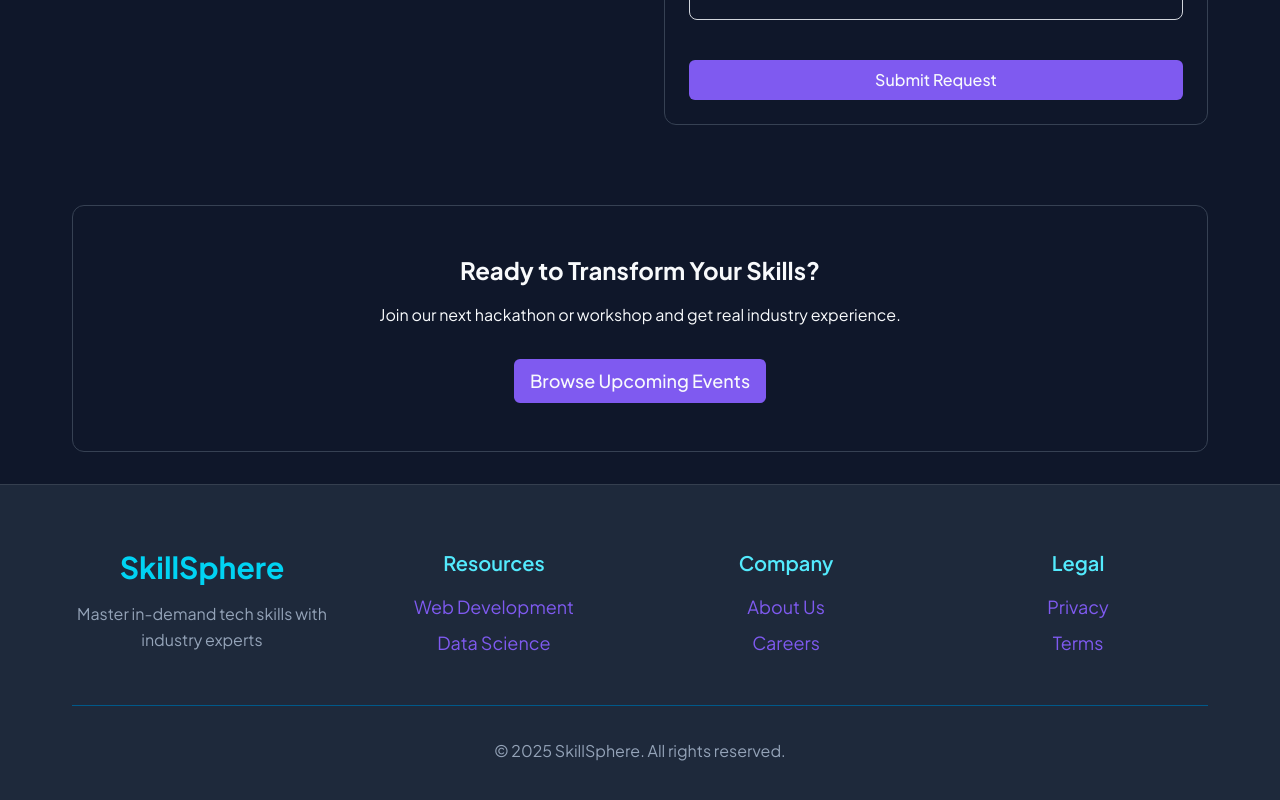
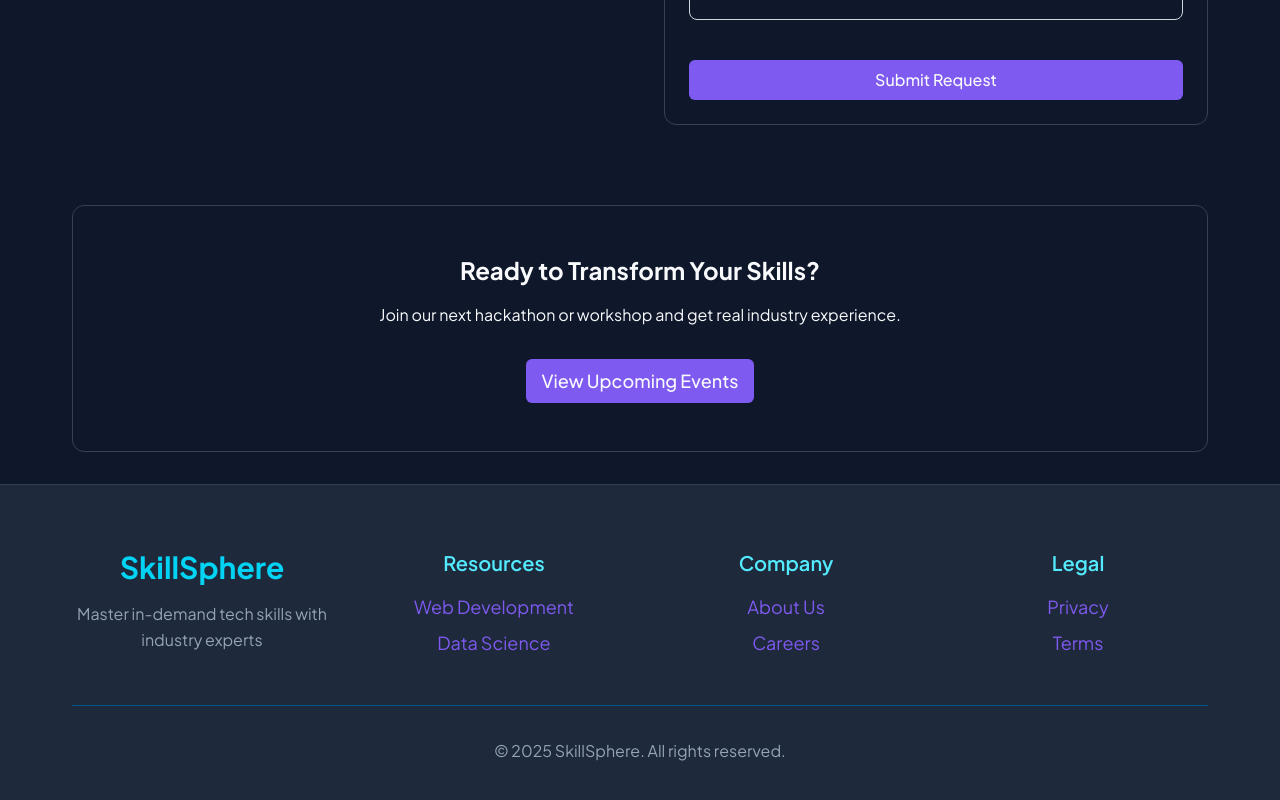
Before and after one commit to ZayanMustafa/eventmanagementapp, a Next.js app: page /about in a window 1280 px wide. Shown: the part 2143-2943 px from the top of the page. Built offline with nearby package versions, Linux system fonts and the light colour scheme.

Commit message:
Solve Errors

```diff
--- a/package.json
+++ b/package.json
@@ -11,7 +11,7 @@
   "dependencies": {
     "@next/font": "^14.2.15",
     "framer-motion": "^12.23.11",
-    "next": "15.4.4",
+    "next": "^15.4.5",
     "react": "19.1.0",
     "react-countup": "^6.5.3",
     "react-dom": "19.1.0"
--- a/src/app/about/page.js
+++ b/src/app/about/page.js
@@ -9,6 +9,7 @@ import { ABOUT_DATA } from "@/constant/AboutData";
 import VisionCard from "@/componets/About/VisionCard";
 import TeamMember from "@/componets/About/TeamMember";
 import EventRequestForm from "@/componets/Events/EventRequestForm";
+import Link from "next/link";
 
 export default function AboutPage() {
   return (
@@ -146,9 +147,12 @@ export default function AboutPage() {
         <p className="text-secondary mb-8 max-w-2xl mx-auto">
           Join our next hackathon or workshop and get real industry experience.
         </p>
-        <Button size="lg" asLink href="/events">
-          Browse Upcoming Events
-        </Button>
+        <Link href="/events">
+          <Button size="lg" className="px-8 py-4">
+            View Upcoming Events
+          </Button>
+        </Link>
+
       </motion.section>
     </motion.main>
   );
--- a/src/componets/About/TeamMember.js
+++ b/src/componets/About/TeamMember.js
@@ -5,7 +5,7 @@
 'use client';
 
 import { motion } from 'framer-motion';
-import { fadeIn, hoverScale } from '@/lib/animation';
+import { hoverScale } from '@/lib/animation';
 
 export default function TeamMember({ member }) {
   return (
--- a/src/componets/Contact/SupportForm.js
+++ b/src/componets/Contact/SupportForm.js
@@ -39,10 +39,10 @@ export default function SupportForm() {
       {isSuccess ? (
         <div className="text-center py-8">
           <div className="inline-flex items-center justify-center w-16 h-16 bg-green-500/10 rounded-full text-green-400 mb-4">
-            <FaCheck className="text-2xl" />
+            {/* <FaCheck className="text-2xl" /> */}
           </div>
           <h4 className="text-xl font-medium mb-2">Message Sent!</h4>
-          <p className="text-secondary">We'll respond within 24 hours</p>
+          <p className="text-secondary">We&apos;ll respond within 24 hours</p>
         </div>
       ) : (
         <form onSubmit={handleSubmit} className="space-y-4">
@@ -80,7 +80,7 @@ export default function SupportForm() {
           >
             {isSubmitting ? (
               <>
-                <FaSpinner className="animate-spin mr-2" />
+                {/* <FaSpinner className="animate-spin mr-2" /> */}
                 Sending...
               </>
             ) : (
--- a/src/componets/Events/EventCard.js
+++ b/src/componets/Events/EventCard.js
@@ -1,13 +1,12 @@
-
-
 // File: src/componets/Events/EventCard.js
-'use client';
-import { motion } from 'framer-motion';
-import { fadeIn } from '@/lib/animation';
-import { useState } from 'react';
-import Modal from '../model';
-import Button from '../ui/Button';
-import EnrollmentForm from './EventForm';
+"use client";
+import { motion } from "framer-motion";
+import { fadeIn } from "@/lib/animation";
+import { useState } from "react";
+import Modal from "../model";
+import Button from "../ui/Button";
+import EnrollmentForm from "./EventForm";
+import Image from "next/image";
 
 export default function EventCard({ event }) {
   const [showForm, setShowForm] = useState(false);
@@ -27,7 +26,9 @@ export default function EventCard({ event }) {
         className="card hover:shadow-xl transition-shadow"
       >
         <div className="h-48 overflow-hidden rounded-t-lg">
-          <img
+          <Image
+            width={400}
+            height={200}
             src={event.image}
             alt={event.title}
             className="w-full h-full object-cover"
@@ -49,10 +50,12 @@ export default function EventCard({ event }) {
             <div className="flex items-center gap-2">
               <span>{event.venue}</span>
             </div>
-            <div className={`flex items-center gap-2 ${
-              isFull ? 'text-red-400' : 'text-accent'
-            }`}>
-              {isFull ? 'Event Closed' : `${seatsLeft} seats left`}
+            <div
+              className={`flex items-center gap-2 ${
+                isFull ? "text-red-400" : "text-accent"
+              }`}
+            >
+              {isFull ? "Event Closed" : `${seatsLeft} seats left`}
             </div>
           </div>
 
@@ -62,7 +65,7 @@ export default function EventCard({ event }) {
             disabled={isFull}
             onClick={handleEnrollClick}
           >
-            {isFull ? 'Event Closed' : 'Enroll Now'}
+            {isFull ? "Event Closed" : "Enroll Now"}
           </Button>
         </div>
       </motion.div>
@@ -76,10 +79,7 @@ export default function EventCard({ event }) {
           title={`Enroll in ${event.title}`}
           size="md"
         >
-  <EnrollmentForm
-    event={event}
-    onSuccess={() => setShowForm(false)}
-  />
+          <EnrollmentForm event={event} onSuccess={() => setShowForm(false)} />
         </Modal>
       )}
     </>
--- a/src/sections/mainpage/Hero.js
+++ b/src/sections/mainpage/Hero.js
@@ -8,8 +8,7 @@ import { motion } from 'framer-motion';
 import { heroImageAnim, heroTextAnim, heroButtonAnim } from '@/lib/animation';
 import { HERO_DATA } from '@/constant/HeroData';
 import Button from '@/componets/ui/Button';
-// import { HERO_DATA } from '@/constants/hero';
-// import Button from '@/components/ui/Button';
+import Link from 'next/link';
 
 export default function Hero() {
   return (
@@ -19,6 +18,8 @@ export default function Hero() {
         {...heroImageAnim}
         className="absolute inset-0 z-0"
         style={{
+          height: '100%',
+          width: '100%',
           backgroundImage: `url(${HERO_DATA.backgroundImage})`,
           backgroundSize: 'cover',
           backgroundPosition: 'center'
@@ -45,14 +46,17 @@ export default function Hero() {
           </motion.p>
 
           <motion.div {...heroButtonAnim}>
-            <Button
-              size="lg"
-              className="text-lg px-8 py-4"
-              asLink
+            <Link
+              className="inline-block"
               href={HERO_DATA.ctaLink}
-            >
-              {HERO_DATA.ctaText}
-            </Button>
+              >
+                <Button
+                  size="lg"
+                  className="text-lg px-8 py-4"
+                >
+                  {HERO_DATA.ctaText}
+                </Button>
+              </Link>
           </motion.div>
 
           {/* Features List */}
```
Also changed, not shown: 1 other file (tests, documents, lock files or other folders). Lines whose indentation alone changed are shown as unchanged.
